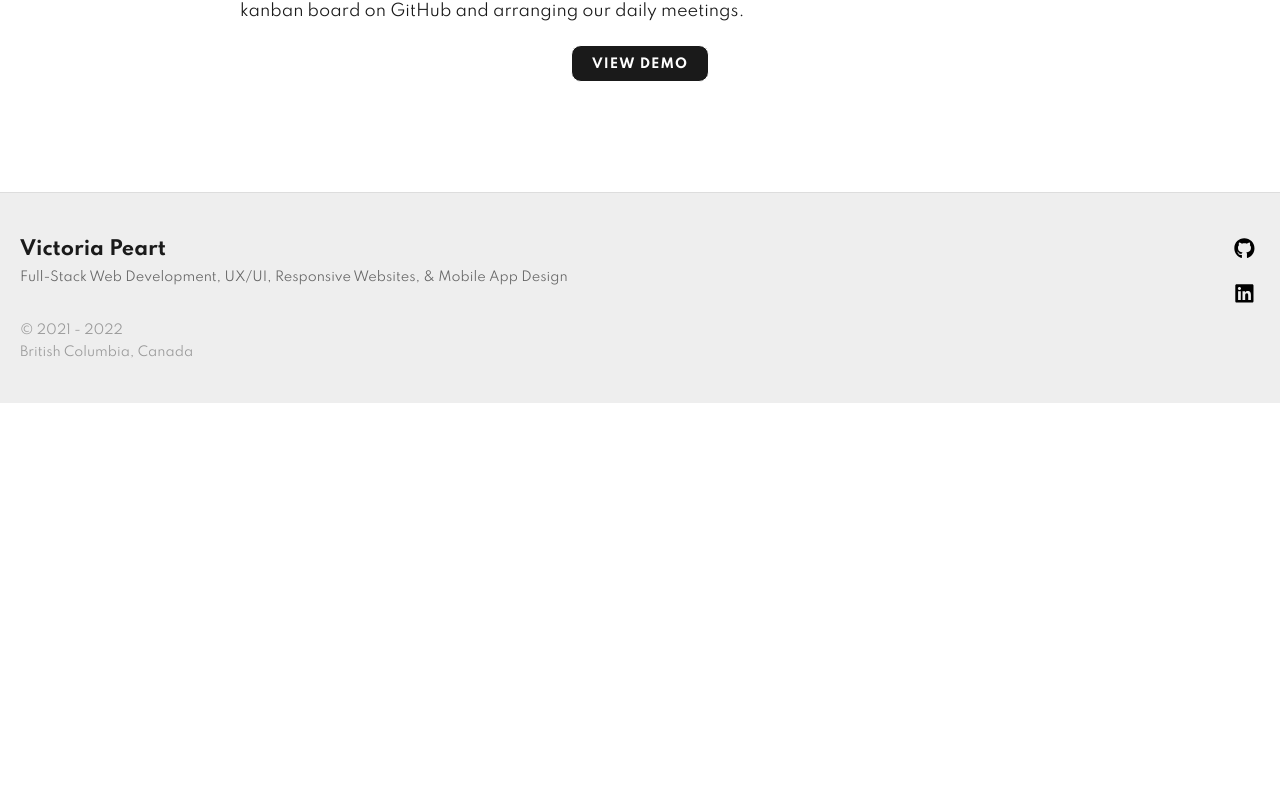
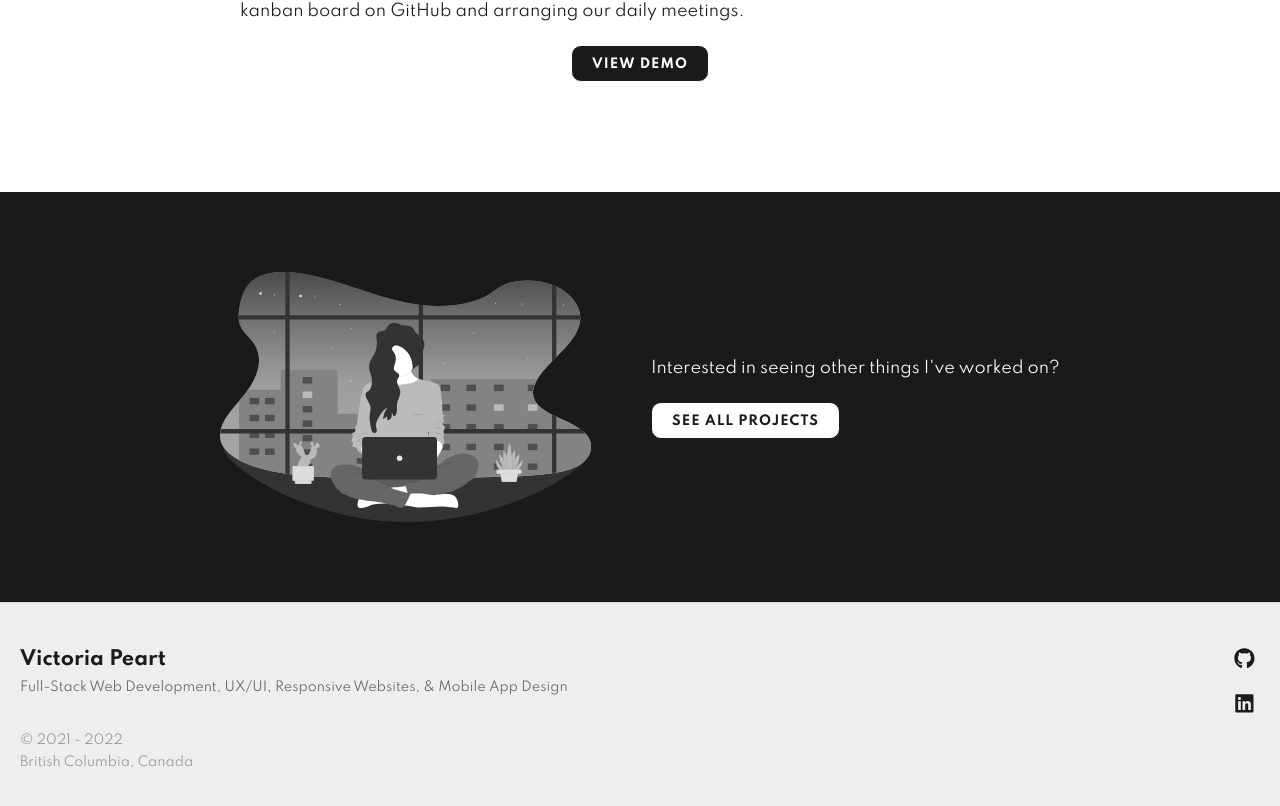
Before and after one commit to v-prt/portfolio, a React (Create React App) app: page /projects/eagletek in a window 1280 px wide. Shown: the part 1584-2390 px from the top of the page. Before the commit the page ends 1987 px from the top, so only its background shows below. Built offline with nearby package versions, Linux system fonts and the light colour scheme; a web font is replaced by a local one.

Commit message:
add view all projects to bottom of project details

```diff
--- a/src/GlobalStyles.js
+++ b/src/GlobalStyles.js
@@ -32,7 +32,7 @@ export default createGlobalStyle`
         border: 0;
     }
     html, body {
-        color: #1a1a1a;
+        color: ${COLORS.dark};
         overflow-x: hidden;
         overscroll-behavior-y: none;
         overscroll-behavior-x: none;
@@ -77,7 +77,7 @@ export const LinkButton = styled.a`
   margin: 10px 0;
   white-space: pre;
   &.black {
-    background: #1a1a1a;
+    background: ${COLORS.dark};
     color: #fff;
     border-color: #fff;
     @media (hover: hover) {
@@ -90,8 +90,8 @@ export const LinkButton = styled.a`
   }
   &.white {
     background: #fff;
-    color: #1a1a1a;
-    border-color: #1a1a1a;
+    color: ${COLORS.dark};
+    border-color: ${COLORS.dark};
     @media (hover: hover) {
       &:hover,
       &:focus {
@@ -116,7 +116,7 @@ export const Button = styled(Link)`
   margin: 10px 0;
   white-space: pre;
   &.black {
-    background: #1a1a1a;
+    background: ${COLORS.dark};
     color: #fff;
     border-color: #fff;
     @media (hover: hover) {
@@ -129,8 +129,8 @@ export const Button = styled(Link)`
   }
   &.white {
     background: #fff;
-    color: #1a1a1a;
-    border-color: #1a1a1a;
+    color: ${COLORS.dark};
+    border-color: ${COLORS.dark};
     @media (hover: hover) {
       &:hover,
       &:focus {
@@ -147,7 +147,6 @@ export const ProjectWrapper = styled.main`
   flex-direction: column;
   align-items: center;
   width: 100%;
-  padding-bottom: 60px;
   .banner {
     height: 200px;
     width: 100%;
@@ -164,6 +163,7 @@ export const ProjectWrapper = styled.main`
     flex-direction: column;
     max-width: 800px;
     margin: 0 20px;
+    padding-bottom: 60px;
     .featuring {
       color: ${COLORS.primaryAccent};
       font-size: 2rem;
@@ -223,19 +223,23 @@ export const ProjectWrapper = styled.main`
     }
   }
   @media only screen and (min-width: ${BREAKPOINTS.tablet}) {
-    padding-bottom: 80px;
     .banner {
       height: 250px;
+    }
+    .description {
+      padding-bottom: 80px;
     }
     .buttons {
       flex-direction: row;
     }
   }
   @media only screen and (min-width: ${BREAKPOINTS.desktop}) {
-    padding-bottom: 100px;
     .banner {
       height: 300px;
       padding-top: 50px;
+    }
+    .description {
+      padding-bottom: 100px;
     }
   }
 `
--- a/src/components/Footer.js
+++ b/src/components/Footer.js
@@ -72,7 +72,7 @@ const Wrapper = styled.footer`
       display: flex;
       gap: 15px;
       .social-link {
-        color: #000;
+        color: ${COLORS.dark};
         display: grid;
         padding: 5px;
         border-radius: 50%;
--- a/src/components/Header.js
+++ b/src/components/Header.js
@@ -100,7 +100,7 @@ const Wrapper = styled.header`
   }
   .logo {
     a {
-      color: #000;
+      color: ${COLORS.dark};
       font-family: 'Gallaudet-Regular', sans-serif;
       font-weight: 100;
       font-size: 2.5rem;
@@ -116,7 +116,7 @@ const Wrapper = styled.header`
     gap: 15px;
   }
   .nav-link {
-    color: #000;
+    color: ${COLORS.dark};
     border-radius: 10px;
     border: 1px solid transparent;
     padding: 12px 10px 10px 10px;
@@ -128,13 +128,13 @@ const Wrapper = styled.header`
       color: ${COLORS.primaryAccent};
     }
     &.active {
-      background: #000;
+      background: ${COLORS.dark};
       color: #fff;
       font-weight: bold;
     }
   }
   .social-link {
-    color: #000;
+    color: ${COLORS.dark};
     display: grid;
     padding: 5px;
     border-radius: 50%;
--- /dev/null
+++ b/src/components/ViewAllProjects.js
@@ -0,0 +1,65 @@
+import styled from 'styled-components/macro'
+import { COLORS, BREAKPOINTS, Button } from '../GlobalStyles'
+import illustration from '../assets/illustrations/developer.svg'
+
+export const ViewAllProjects = () => {
+  return (
+    <Wrapper>
+      <div className='inner'>
+        <img src={illustration} alt='' />
+        <div className='text'>
+          <p>Interested in seeing other things I've worked on?</p>
+          <Button className='white' to='/projects'>
+            SEE ALL PROJECTS
+          </Button>
+        </div>
+      </div>
+    </Wrapper>
+  )
+}
+
+const Wrapper = styled.section`
+  background: ${COLORS.dark};
+  color: #fff;
+  width: 100%;
+  .inner {
+    display: flex;
+    flex-direction: column;
+    align-items: center;
+    justify-content: center;
+    gap: 40px;
+    padding: 60px 20px;
+    img {
+      height: 150px;
+    }
+    .text {
+      display: flex;
+      flex-direction: column;
+      align-items: center;
+      width: fit-content;
+      p {
+        text-align: center;
+        margin: 10px 0;
+      }
+    }
+  }
+  @media only screen and (min-width: ${BREAKPOINTS.tablet}) {
+    .inner {
+      flex-direction: row;
+      gap: 50px;
+      padding: 70px 20px;
+      .text {
+        align-items: flex-start;
+      }
+    }
+  }
+  @media only screen and (min-width: ${BREAKPOINTS.desktop}) {
+    .inner {
+      gap: 60px;
+      padding: 80px 20px;
+      img {
+        height: 250px;
+      }
+    }
+  }
+`
--- a/src/routes/Homepage.js
+++ b/src/routes/Homepage.js
@@ -12,8 +12,8 @@ import {
   animatedGradientBorder,
 } from '../GlobalStyles'
 import headshot from '../assets/victoria.JPG'
-import illustration from '../assets/illustrations/developer.svg'
 import { FeaturedProject } from '../components/FeaturedProject'
+import { ViewAllProjects } from '../components/ViewAllProjects'
 import pattern from '../assets/code.svg'
 import wave from '../assets/wave.svg'
 
@@ -79,17 +79,7 @@ export const Homepage = () => {
       </section>
       <img className='wave' src={wave} alt='' />
       <FeaturedProject />
-      <section className='view-projects'>
-        <div className='inner'>
-          <img src={illustration} alt='' />
-          <div className='text'>
-            <p>Interested in seeing other things I've worked on?</p>
-            <Button className='black' to='/projects'>
-              SEE ALL PROJECTS
-            </Button>
-          </div>
-        </div>
-      </section>
+      <ViewAllProjects />
     </Wrapper>
   )
 }
@@ -241,32 +231,6 @@ const Wrapper = styled.main`
     width: 100vw;
     position: relative;
   }
-  .view-projects {
-    background: ${COLORS.dark};
-    color: #fff;
-    width: 100%;
-    .inner {
-      display: flex;
-      flex-direction: column;
-      align-items: center;
-      justify-content: center;
-      gap: 40px;
-      padding: 60px 20px;
-      img {
-        height: 150px;
-      }
-      .text {
-        display: flex;
-        flex-direction: column;
-        align-items: center;
-        width: fit-content;
-        p {
-          text-align: center;
-          margin: 10px 0;
-        }
-      }
-    }
-  }
   @media only screen and (min-width: ${BREAKPOINTS.tablet}) {
     .banner .overlay {
       background-size: 300px;
@@ -294,16 +258,6 @@ const Wrapper = styled.main`
         top: 70px;
       }
     }
-    .view-projects {
-      .inner {
-        flex-direction: row;
-        gap: 50px;
-        padding: 70px 20px;
-        .text {
-          align-items: flex-start;
-        }
-      }
-    }
   }
   @media only screen and (min-width: ${BREAKPOINTS.desktop}) {
     .heading {
@@ -321,14 +275,5 @@ const Wrapper = styled.main`
         top: 80px;
       }
     }
-    .view-projects {
-      .inner {
-        gap: 60px;
-        padding: 80px 20px;
-        img {
-          height: 250px;
-        }
-      }
-    }
   }
 `
--- a/src/routes/projects/CreatorProfile.js
+++ b/src/routes/projects/CreatorProfile.js
@@ -1,5 +1,6 @@
 import { useEffect } from 'react'
 import { ProjectWrapper, LinkButton } from '../../GlobalStyles'
+import { ViewAllProjects } from '../../components/ViewAllProjects'
 import { Carousel } from '../../components/Carousel'
 import wave from '../../assets/white-wave.svg'
 
@@ -44,7 +45,7 @@ export const CreatorProfile = () => {
       <div className='banner' style={{ background: 'linear-gradient(to right, #FFCCD9, #BBDCF7)' }}>
         <img src={wave} alt='' />
       </div>
-      <div className='description'>
+      <section className='description'>
         <h2 className='title'>
           [ <b>Creator Profile</b> ]
         </h2>
@@ -116,7 +117,8 @@ export const CreatorProfile = () => {
             </LinkButton>
           </div>
         </div>
-      </div>
+      </section>
+      <ViewAllProjects />
     </ProjectWrapper>
   )
 }
--- a/src/routes/projects/EagleTek.js
+++ b/src/routes/projects/EagleTek.js
@@ -1,5 +1,6 @@
 import { useEffect } from 'react'
 import { ProjectWrapper, LinkButton } from '../../GlobalStyles'
+import { ViewAllProjects } from '../../components/ViewAllProjects'
 import { Carousel } from '../../components/Carousel'
 import wave from '../../assets/white-wave.svg'
 
@@ -26,7 +27,7 @@ export const EagleTek = () => {
       <div className='banner' style={{ background: 'linear-gradient(to right, #444, #111)' }}>
         <img src={wave} alt='' />
       </div>
-      <div className='description'>
+      <section className='description'>
         <h2 className='title'>
           [ <b>eagleTek</b> ]
         </h2>
@@ -82,7 +83,8 @@ export const EagleTek = () => {
             View Demo
           </LinkButton>
         </div>
-      </div>
+      </section>
+      <ViewAllProjects />
     </ProjectWrapper>
   )
 }
--- a/src/routes/projects/Plantgeek.js
+++ b/src/routes/projects/Plantgeek.js
@@ -1,5 +1,6 @@
 import { useEffect } from 'react'
 import { ProjectWrapper, LinkButton } from '../../GlobalStyles'
+import { ViewAllProjects } from '../../components/ViewAllProjects'
 import { Carousel } from '../../components/Carousel'
 import wave from '../../assets/white-wave.svg'
 
@@ -40,7 +41,7 @@ export const Plantgeek = () => {
       <div className='banner' style={{ background: 'linear-gradient(to right, #92D265, #5D9E2E)' }}>
         <img src={wave} alt='' />
       </div>
-      <div className='description'>
+      <section className='description'>
         <h2 className='title'>
           [ <b>plantgeek</b> ]
         </h2>
@@ -92,7 +93,8 @@ export const Plantgeek = () => {
             </LinkButton>
           </div>
         </div>
-      </div>
+      </section>
+      <ViewAllProjects />
     </ProjectWrapper>
   )
 }
--- a/src/routes/projects/SushiHeaven.js
+++ b/src/routes/projects/SushiHeaven.js
@@ -1,5 +1,6 @@
 import { useEffect } from 'react'
 import { ProjectWrapper, LinkButton } from '../../GlobalStyles'
+import { ViewAllProjects } from '../../components/ViewAllProjects'
 import { Carousel } from '../../components/Carousel'
 import wave from '../../assets/white-wave.svg'
 
@@ -21,7 +22,7 @@ export const SushiHeaven = () => {
       <div className='banner' style={{ background: 'linear-gradient(to right, #FFECB3, #FFB3D2)' }}>
         <img src={wave} alt='' />
       </div>
-      <div className='description'>
+      <section className='description'>
         <h2 className='title'>
           [ <b>Sushi Heaven</b> ]
         </h2>
@@ -53,7 +54,8 @@ export const SushiHeaven = () => {
             Play Game
           </LinkButton>
         </div>
-      </div>
+      </section>
+      <ViewAllProjects />
     </ProjectWrapper>
   )
 }
--- a/src/routes/projects/TicketWidget.js
+++ b/src/routes/projects/TicketWidget.js
@@ -1,5 +1,6 @@
 import { useEffect } from 'react'
 import { ProjectWrapper, LinkButton } from '../../GlobalStyles'
+import { ViewAllProjects } from '../../components/ViewAllProjects'
 import { Carousel } from '../../components/Carousel'
 import wave from '../../assets/white-wave.svg'
 
@@ -26,7 +27,7 @@ export const TicketWidget = () => {
       <div className='banner' style={{ background: 'linear-gradient(to right, #D9B3FF, #7E1AC1)' }}>
         <img src={wave} alt='' />
       </div>
-      <div className='description'>
+      <section className='description'>
         <h2 className='title'>
           [ <b>TicketWidget</b> ]
         </h2>
@@ -79,7 +80,8 @@ export const TicketWidget = () => {
             </LinkButton>
           </div>
         </div>
-      </div>
+      </section>
+      <ViewAllProjects />
     </ProjectWrapper>
   )
 }
```
